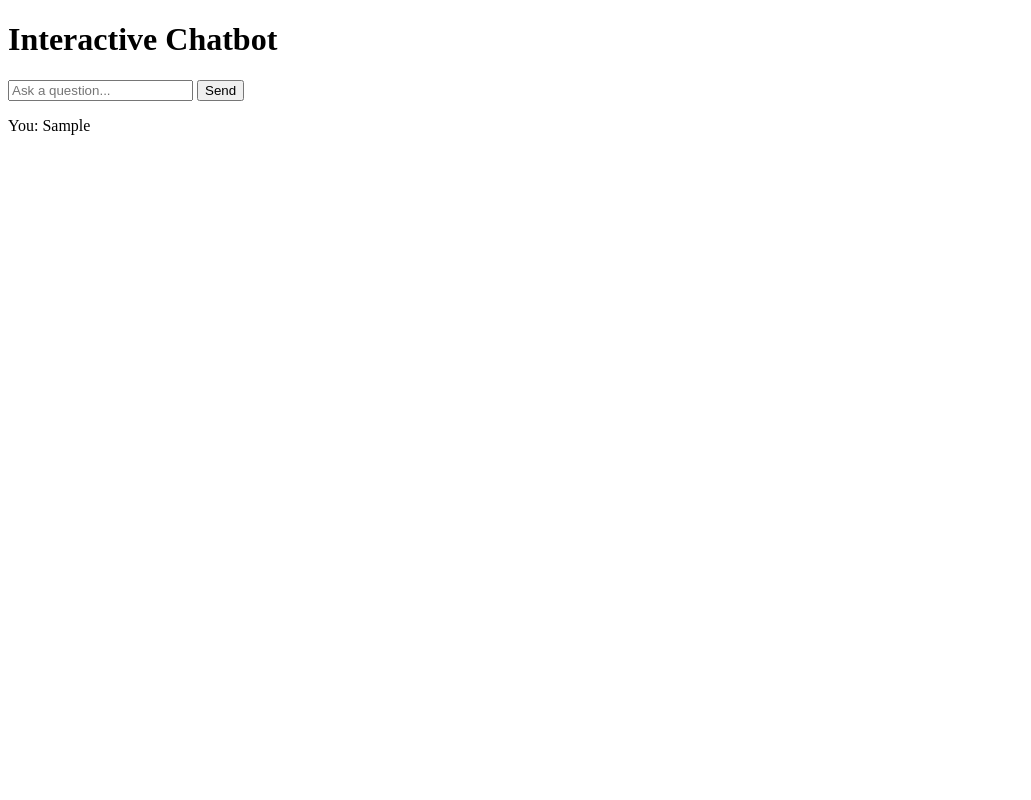
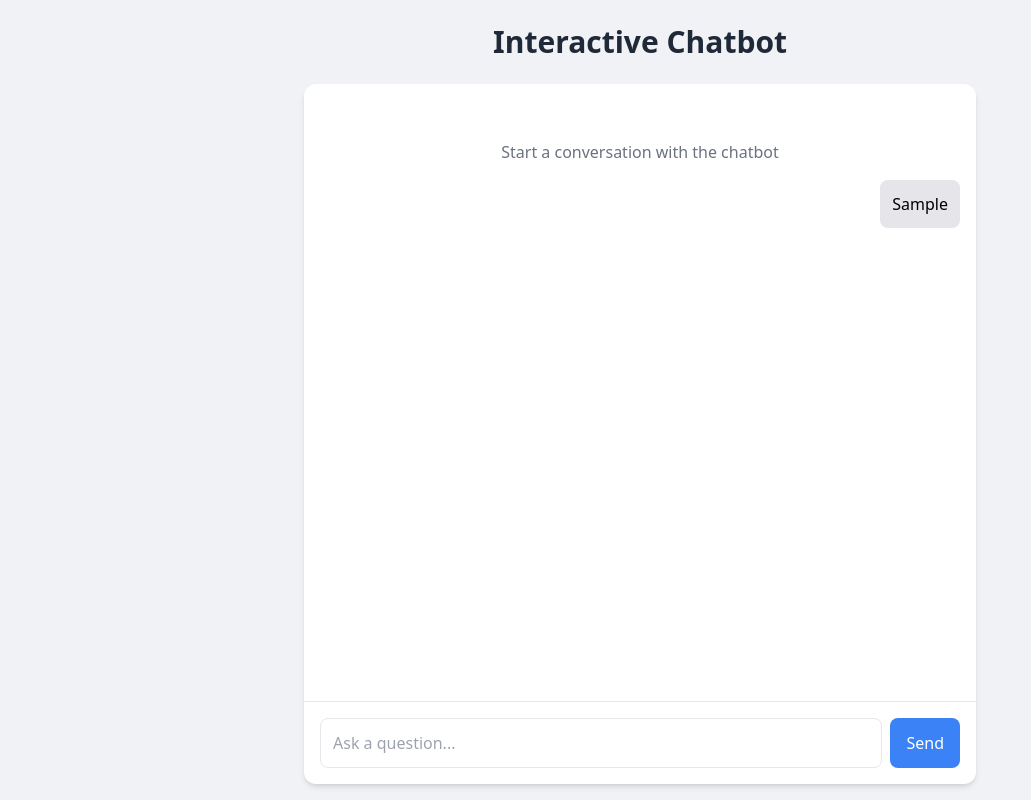
Before and after one commit to vanshika-hgnis/faq-dynode-chatbot, a plain HTML site: page index.html in a window 1280 px wide. Both pictures are taken after typing "Sample" into the empty fields and a click on the button "Send". Shown: the whole page, without its empty margins (0-1031 px from the left). Drawn offline with nearby package versions, Linux system fonts and the light colour scheme.

Commit message:
ui changes

```diff
--- a/index.html
+++ b/index.html
@@ -1,17 +1,54 @@
 <!DOCTYPE html>
-<html>
+<html lang="en">
 
 <head>
+    <meta charset="UTF-8">
+    <meta name="viewport" content="width=device-width, initial-scale=1.0">
     <title>Chatbot</title>
+    <script src="https://cdn.tailwindcss.com"></script>
+    <script>
+        tailwind.config = {
+            theme: {
+                extend: {
+                    colors: {
+                        'chat-bg': '#f0f2f5',
+                        'chat-input-bg': '#ffffff',
+                        'chat-user': '#e5e5ea',
+                        'chat-bot': '#f0f0f0'
+                    }
+                }
+            }
+        }
+    </script>
 </head>
 
-<body>
-    <h1>Interactive Chatbot</h1>
-    <form action="javascript:void(0);" id="form">
-        <input id="question" type="text" placeholder="Ask a question..." autocomplete="off" />
-        <button type="submit">Send</button>
-    </form>
-    <div id="responses"></div>
+<body class="bg-chat-bg min-h-screen flex flex-col">
+    <div class="container mx-auto max-w-2xl flex-grow flex flex-col">
+        <header class="text-center py-6">
+            <h1 class="text-3xl font-bold text-gray-800">Interactive Chatbot</h1>
+        </header>
+
+        <main class="flex-grow bg-white rounded-xl shadow-md mb-4 flex flex-col">
+            <div id="responses" class="flex-grow overflow-y-auto p-4 space-y-4">
+                <!-- Chat messages will be added here dynamically -->
+                <div class="text-center text-gray-500 pt-10">
+                    Start a conversation with the chatbot
+                </div>
+            </div>
+
+            <div class="border-t p-4">
+                <form action="javascript:void(0);" id="form" class="flex space-x-2">
+                    <input id="question" type="text" placeholder="Ask a question..." autocomplete="off"
+                        class="flex-grow p-3 bg-chat-input-bg border rounded-lg focus:outline-none focus:ring-2 focus:ring-blue-500" />
+                    <button type="submit"
+                        class="bg-blue-500 text-white px-4 py-3 rounded-lg hover:bg-blue-600 transition-colors">
+                        Send
+                    </button>
+                </form>
+            </div>
+        </main>
+    </div>
+
     <script>
         // Dynamically set WebSocket protocol based on page load protocol (HTTP or HTTPS)
         const protocol = window.location.protocol === 'https:' ? 'wss://' : 'ws://';
@@ -23,19 +60,54 @@
 
         // Handle messages from WebSocket
         ws.onmessage = (event) => {
-            const p = document.createElement("p");
-            p.textContent = "Bot: " + event.data;
-            responses.appendChild(p);
+            const messageContainer = document.createElement("div");
+            messageContainer.classList.add("flex", "space-x-2");
+
+            const botIcon = document.createElement("div");
+            botIcon.classList.add("w-8", "h-8", "bg-blue-500", "text-white", "rounded-full", "flex", "items-center", "justify-center");
+            botIcon.textContent = "AI";
+
+            const messageWrapper = document.createElement("div");
+            messageWrapper.classList.add("bg-chat-bot", "p-3", "rounded-lg", "max-w-[80%]");
+
+            const messageText = document.createElement("p");
+            messageText.textContent = event.data;
+
+            messageWrapper.appendChild(messageText);
+            messageContainer.appendChild(botIcon);
+            messageContainer.appendChild(messageWrapper);
+
+            responses.appendChild(messageContainer);
+
+            // Auto-scroll to bottom
+            responses.scrollTop = responses.scrollHeight;
         };
 
         // Send user input to WebSocket
         form.onsubmit = () => {
-            const question = input.value;
-            const p = document.createElement("p");
-            p.textContent = "You: " + question;
-            responses.appendChild(p);
+            const question = input.value.trim();
+            if (question === '') return;
+
+            const messageContainer = document.createElement("div");
+            messageContainer.classList.add("flex", "justify-end", "space-x-2");
+
+            const messageWrapper = document.createElement("div");
+            messageWrapper.classList.add("bg-chat-user", "p-3", "rounded-lg", "max-w-[80%]");
+
+            const messageText = document.createElement("p");
+            messageText.textContent = question;
+
+            messageWrapper.appendChild(messageText);
+            messageContainer.appendChild(messageWrapper);
+
+            responses.appendChild(messageContainer);
+
+            // Send message via WebSocket
             ws.send(question);
             input.value = "";
+
+            // Auto-scroll to bottom
+            responses.scrollTop = responses.scrollHeight;
         };
     </script>
 </body>
```
